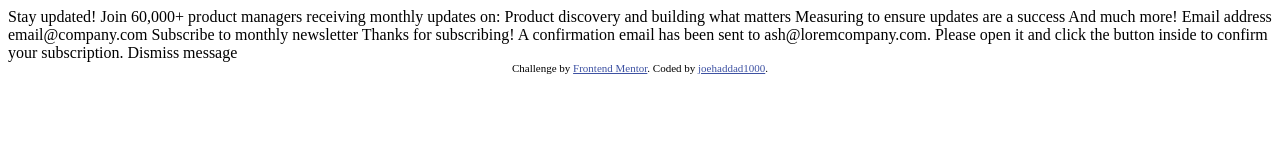
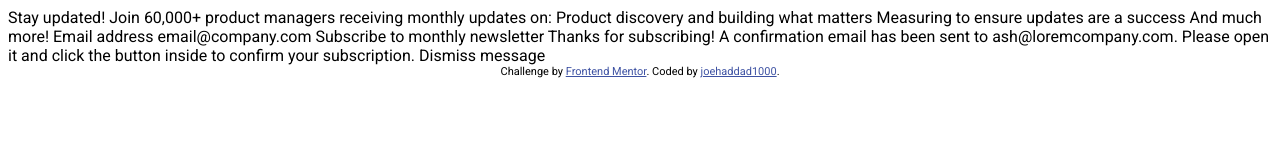
Before and after one commit to joehaddad1000/Newsletter-sign-up-form-with-success-message, a plain HTML site: page index.html in a window 1280 px wide. Drawn offline with Linux system fonts and the light colour scheme.

Commit message:
Add CSS styles for layout, colors, and typography

```diff
--- a/index.html
+++ b/index.html
@@ -10,6 +10,7 @@
   <title>Newsletter sign-up form with success message | joehaddad1000</title>
 
   <link rel="stylesheet" href="style.css">
+  <link href="https://fonts.googleapis.com/css2?family=Roboto:wght@400;700&display=swap" rel="stylesheet">
 </head>
 
 <body>
--- a/style.css
+++ b/style.css
@@ -1,8 +1,24 @@
+:root {
+    --primary-tomato: hsl(4, 100%, 67%);
+    --neutral-dark-slate-grey: hsl(234, 29%, 20%);
+    --neutral-charcoal-grey: hsl(235, 18%, 26%);
+    --neutral-grey: hsl(231, 7%, 60%);
+    --neutral-white: hsl(0, 0%, 100%);
+}
+
+body {
+    font-family: 'Roboto', sans-serif;
+}
+
+p {
+    font-size: 16px;
+}
+
 .attribution {
     font-size: 11px;
     text-align: center;
-  }
+}
 
-  .attribution a {
+.attribution a {
     color: hsl(228, 45%, 44%);
-  }
+}
```
